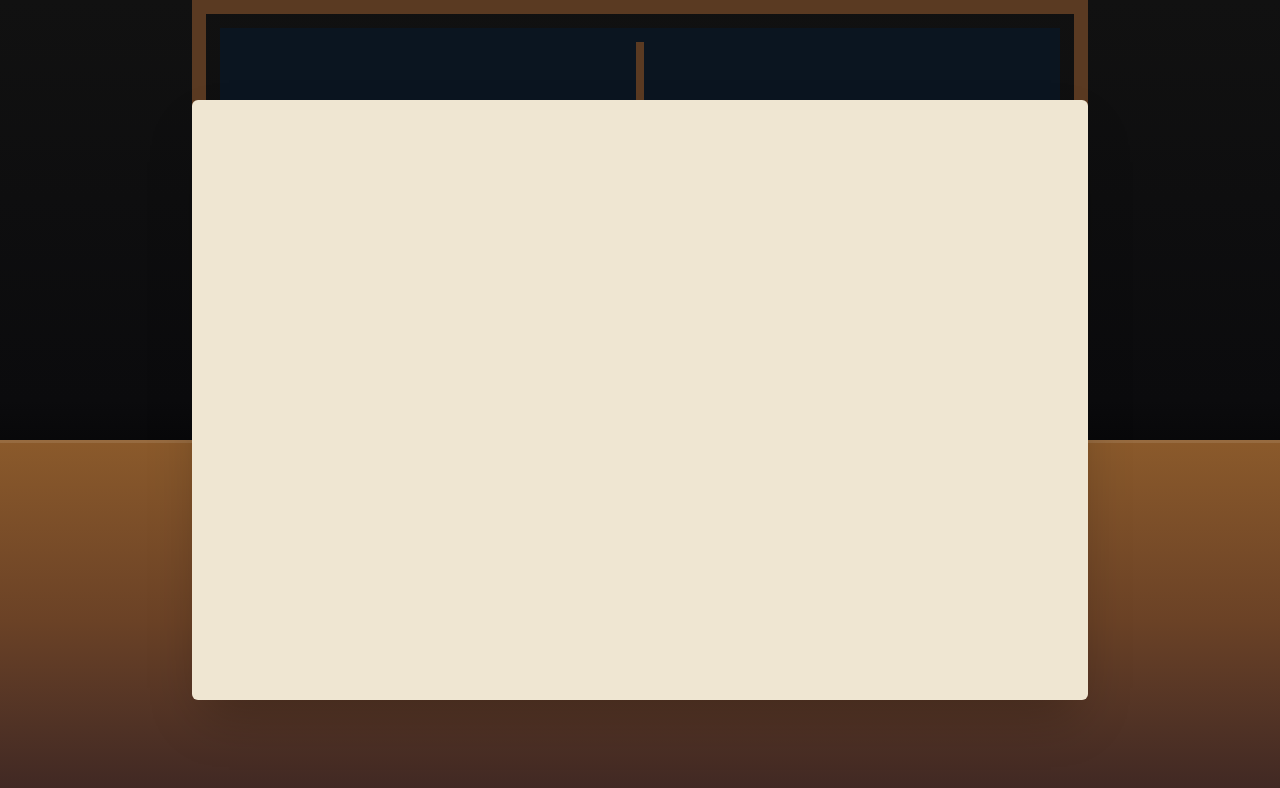
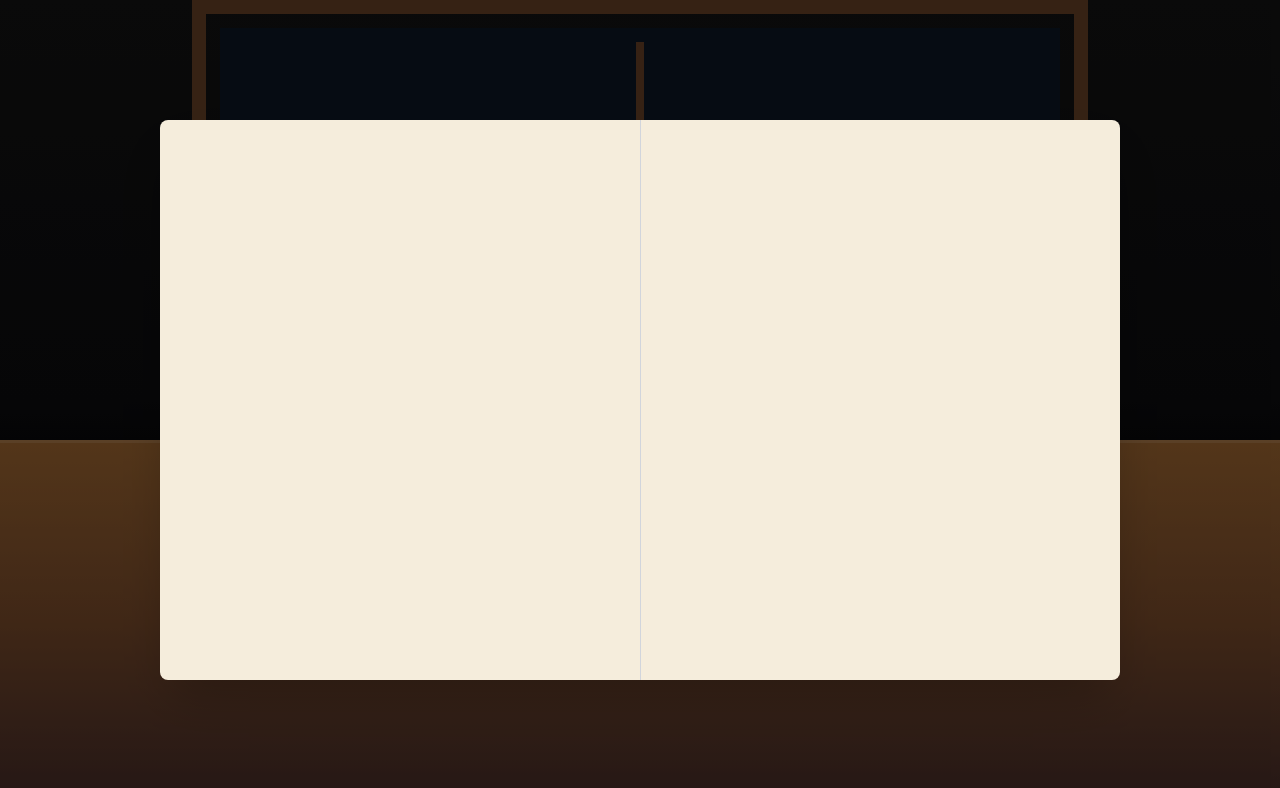
Before and after one commit to Spectacularguard/poeticblogs, a Next.js app: page / in a window 1280 px wide. Both pictures are taken after a click on the button 640 px from the left and 700 px from the top of the page. Shown: the top 788 px of the page. Built offline with nearby package versions, Linux system fonts and the light colour scheme.

Commit message:
Add diary open interaction

```diff
--- a/components/Diary/Diary.tsx
+++ b/components/Diary/Diary.tsx
@@ -8,9 +8,10 @@ export default function Diary() {
 
   if (isOpen) {
     return (
-      <div className="absolute inset-0 z-40 flex items-center justify-center">
-        <div className="h-[75vh] w-[70vw] rounded-md bg-[#efe6d2] shadow-2xl">
-          {/* PageFlip will go here next */}
+      <div className="fixed inset-0 z-50 flex items-center justify-center bg-black/40">
+        <div className="flex h-[70vh] w-[75vw] max-w-5xl overflow-hidden rounded-lg shadow-2xl">
+          <div className="flex-1 bg-[#f5eddc] border-r border-gray-300" />
+          <div className="flex-1 bg-[#f5eddc]" />
         </div>
       </div>
     );
```
